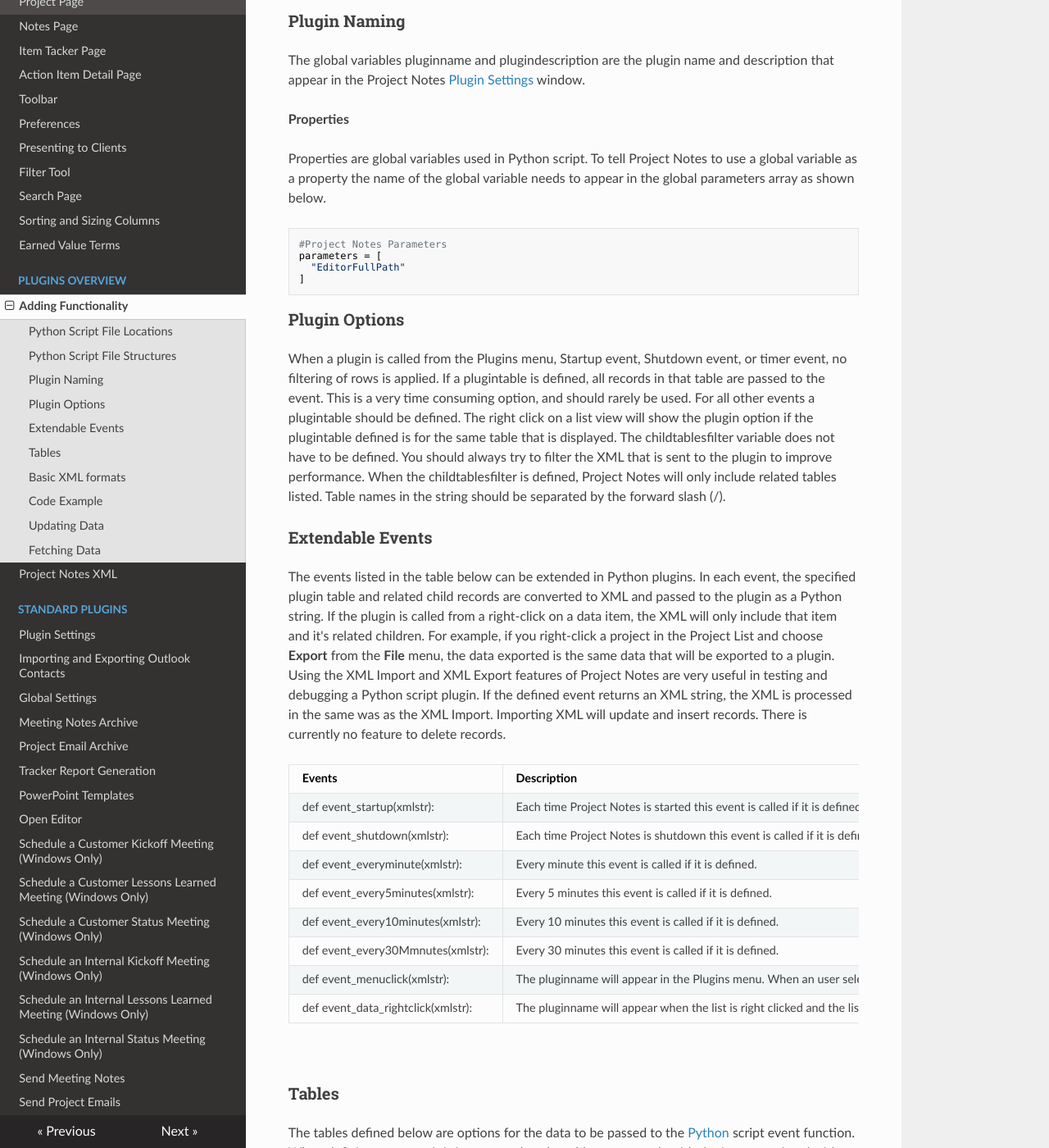
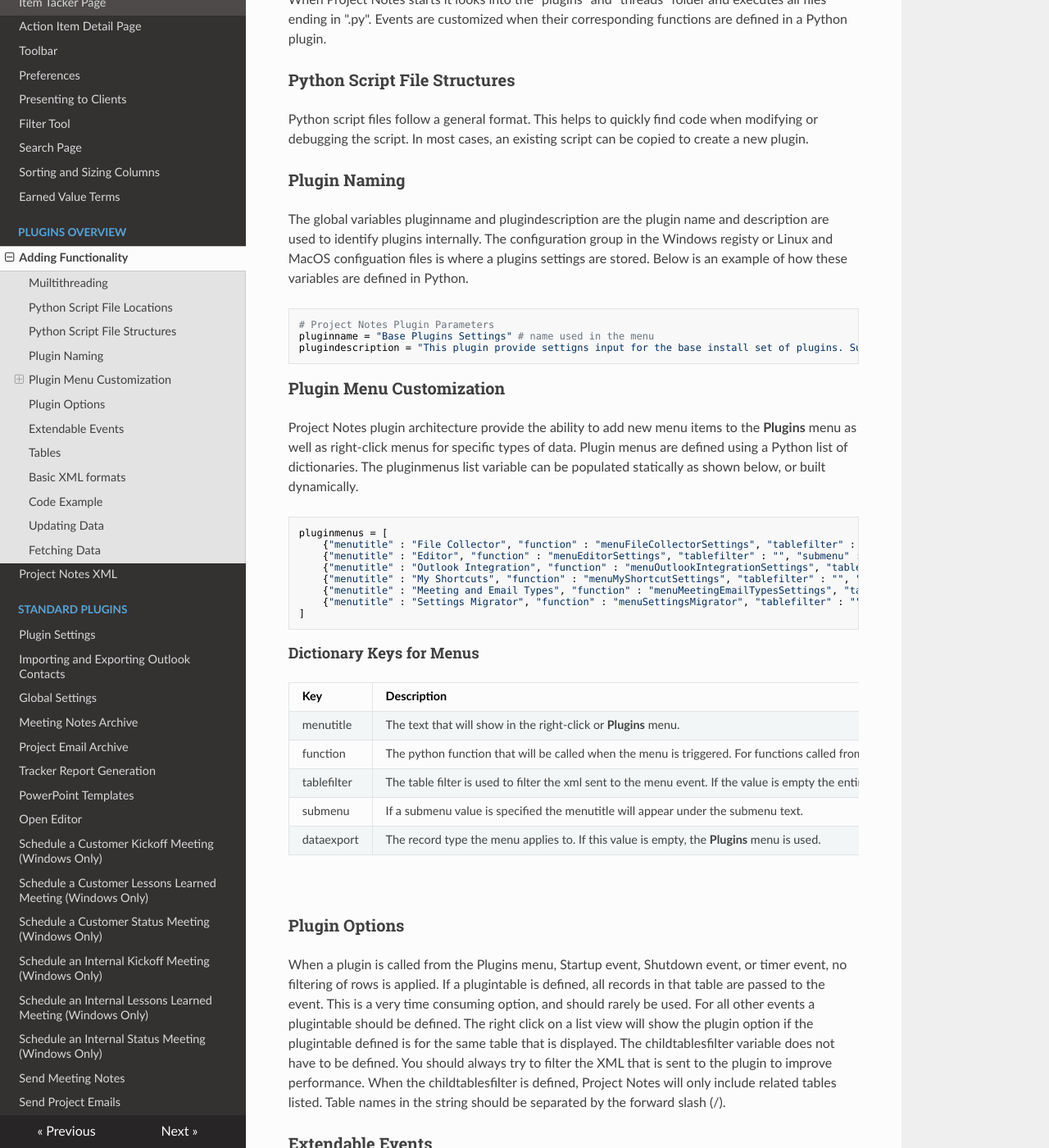
Before and after one commit to kestermckinney/ProjectNotes, an MkDocs documentation site: the page built from docs/PluginsOverview/AddingFunctionality.md, in a window 1280 px wide and 1400 px high, scrolled down 800 px. Shown: the whole window at 82% size. Built offline with MkDocs 1.6.1, drawn with Linux system fonts in a browser that asks for light colours; nearby versions of some CDN libraries; some of the changed text lies outside the part shown.

Commit message:
Documentation Updates

````diff
--- a/docs/PluginsOverview/AddingFunctionality.md
+++ b/docs/PluginsOverview/AddingFunctionality.md
@@ -8,27 +8,52 @@
 
 For examples on how to use PyQt6 see [https://build-system.fman.io/pyqt6-tutorial](<https://build-system.fman.io/pyqt6-tutorial>)
 
+### Muiltithreading
+
+There are two fundamental types of plugins main thread and background threads. The main thread plugins reside in the plugins folder and can display user interface elements.  Background threads reside in the threads folder and should not display user interface items. The Qt framework does not support messaging UI elements in background threads.  Both plugin types are based upon Python scripting, however each require different elements to be present within the script.
+
 ### Python Script File Locations
 
-When Project Notes starts it looks into the "plugins" folder and executes all files ending in ".py". Events are customized when their corresponding functions are defined in a Python plugin. The variables also define Property values the plugin will use.
+When Project Notes starts it looks into the "plugins" and "threads" folder and executes all files ending in ".py". Events are customized when their corresponding functions are defined in a Python plugin.
 
 ### Python Script File Structures
 
-Python script files follow a general format. This helps to quickly find code when modifying or debugging the script. In most cases, you will copy an existing script in order to create a new plugin.
+Python script files follow a general format. This helps to quickly find code when modifying or debugging the script. In most cases, an existing script can be copied to create a new plugin.
 
 ### Plugin Naming
-The global variables pluginname and plugindescription are the plugin name and description that appear in the Project Notes [Plugin Settings](<../StandardPlugins/PluginSettings.md>) window.
-
-**Properties**
-
-Properties are global variables used in Python script. To tell Project Notes to use a global variable as a property the name of the global variable needs to appear in the global parameters array as shown below.
+The global variables pluginname and plugindescription are the plugin name and description are used to identify plugins internally.  The configuration group in the Windows registy or Linux and MacOS configuation files is where a plugins settings are stored.  Below is an example of how these variables are defined in Python.
 
 ```python
-#Project Notes Parameters
-parameters = [
-  "EditorFullPath"
+# Project Notes Plugin Parameters
+pluginname = "Base Plugins Settings" # name used in the menu
+plugindescription = "This plugin provide settigns input for the base install set of plugins. Supported platforms: Windows, Linux, MacOS"
+```
+
+### Plugin Menu Customization
+
+Project Notes plugin architecture provide the ability to add new menu items to the **Plugins** menu as well as right-click menus for specific types of data. Plugin menus are defined using a Python list of dictionaries.  The pluginmenus list variable can be populated statically as shown below, or built dynamically.
+
+```python
+pluginmenus = [
+    {"menutitle" : "File Collector", "function" : "menuFileCollectorSettings", "tablefilter" : "", "submenu" : "Settings", "dataexport" : ""},
+    {"menutitle" : "Editor", "function" : "menuEditorSettings", "tablefilter" : "", "submenu" : "Settings", "dataexport" : ""},
+    {"menutitle" : "Outlook Integration", "function" : "menuOutlookIntegrationSettings", "tablefilter" : "", "submenu" : "Settings", "dataexport" : ""},
+    {"menutitle" : "My Shortcuts", "function" : "menuMyShortcutSettings", "tablefilter" : "", "submenu" : "Settings", "dataexport" : ""},
+    {"menutitle" : "Meeting and Email Types", "function" : "menuMeetingEmailTypesSettings", "tablefilter" : "", "submenu" : "Settings", "dataexport" : ""},
+    {"menutitle" : "Settings Migrator", "function" : "menuSettingsMigrator", "tablefilter" : "", "submenu" : "Settings", "dataexport" : ""},
 ]
 ```
+
+#### Dictionary Keys for Menus
+| **Key** | **Description** |
+| :--- | :--- |
+| menutitle | The text that will show in the right-click or **Plugins** menu. |
+| function | The python function that will be called when the menu is triggered. For functions called from the **Plugins** menu, only one parameter is provided.  For functions called from a right-click on a data type, the first parameter is an XML string, and the second is a string parameter. |
+| tablefilter | The table filter is used to filter the xml sent to the menu event.  If the value is empty the entire data tree will be exported.  Applying the table filter reduces the cost of generating the xml.  For example when exporting a project record all data associated with the project will be exported if a filter is not applied.  If a filter of "projects/project_notes" were used only the project record and assocated notes records would be included. |
+| submenu | If a submenu value is specified the menutitle will appear under the submenu text. |
+| dataexport | The record type the menu applies to.  If this value is empty, the **Plugins** menu is used. |
+
+<br>
 
 ### Plugin Options
 
@@ -36,18 +61,13 @@
 
 ### Extendable Events
 
-The events listed in the table below can be extended in Python plugins. In each event, the specified plugin table and related child records are converted to XML and passed to the plugin as a Python string. If the plugin is called from a right-click on a data item, the XML will only include that item and it's related children. For example, if you right-click a project in the Project List and choose **Export** from the **File** menu, the data exported is the same data that will be exported to a plugin. Using the XML Import and XML Export features of Project Notes are very useful in testing and debugging a Python script plugin. If the defined event returns an XML string, the XML is processed in the same was as the XML Import. Importing XML will update and insert records. There is currently no feature to delete records.
+The events listed in the table below can be extended in Python plugins. In each event, the specified plugin table and related child records are converted to XML and passed to the plugin as a Python string. If the plugin is called from a right-click on a data item, the XML will only include that item and it's related children. For example, if you right-click a project in the Project List and choose **Export** from the **File** menu, the data exported is the same data that will be exported to a plugin. Using the XML Import and XML Export features of Project Notes are very useful in testing and debugging a Python script plugin. If the defined event returns an XML string, the XML is processed in the same was as the XML Import. Importing XML will update, insert, or delete records.
 
-| **Events** | **Description** |
+| **Event** | **Description** |
 | :--- | :--- |
-| def event_startup(xmlstr): | Each time Project Notes is started this event is called if it is defined. |
-| def event_shutdown(xmlstr): | Each time Project Notes is shutdown this event is called if it is defined. |
-| def event_everyminute(xmlstr): | Every minute this event is called if it is defined. |
-| def event_every5minutes(xmlstr): | Every 5 minutes this event is called if it is defined. |
-| def event_every10minutes(xmlstr): | Every 10 minutes this event is called if it is defined. |
-| def event_every30Mmnutes(xmlstr): | Every 30 minutes this event is called if it is defined. |
-| def event_menuclick(xmlstr): | The pluginname will appear in the Plugins menu. When an user selects the menu option, the plugin is called. |
-| def event_data_rightclick(xmlstr): | The pluginname will appear when the list is right clicked and the list contains data from the defined plugintable. When a list is right-clicked and the corresponding plugintable is specified, this event is called if it is defined. |
+| event\_startup | The startup event executes when the the plugin is first loaded. |
+| event\_shutdown | The shutdown executes just before the plugin is unloaded. |
+| event\_timer | This event is only used in a thread.  The frequency the event is triggered is defined by the "plugintimerevent" variable defined in the script.  If the variable is not defined the default value is 1 for every one minute. |
 
 <br>
 
@@ -75,7 +95,7 @@
 
 ### Basic XML formats
 
-The example below show an XML export of a person. Notice child tables contain the **"*filter\_field"*** and **"*filter\_value"*** attributes to define the parent child relationship of the data. Many attributes such as file names and column numbers are provided to give the export further context, but are not used in the import.
+The example below show an XML export of a person. Notice child tables contain the **"*filter\_field"*** and **"*filter\_value"*** attributes to define the parent child relationship of the data. Many attributes such as file names and column numbers are provided to give the export further context, but are not used in the import. A more detailed description can be found in [Project Notes XML](ProjectNotesXML.md).
 
 ```xml
 <xml version="1.0" encoding="UTF-8">
--- a/docs/StandardPlugins/PluginSettings.md
+++ b/docs/StandardPlugins/PluginSettings.md
@@ -1,24 +1,18 @@
 # Plugin Settings
 
-## Controlling Active Plugins
+## Managing and Storing Settings
 
-The Plugin Settings window lists all of the available plugins and the events that they are tied to. The Plugin Description text box contains an explanation of what the plugin does. When Project Notes starts it looks through the "plugins" folder and loads all of the ".py" files into the [Python](<http://http://www.python.org>) interpreter. The Python files contain the information displayed on the Plugin Settings window. By default any new plugins found are set as enabled and stored in your personal operating system profile. In Windows, this is the registry and on MacOS and Linux systems this is a configuration file.
+Each plugin will typically have a settings the user will want to change. The plugins provided with Project Notes store settings in the personal operating system profile under a Plugin Settings group with the application settings. In Windows, this is the registry and on MacOS and Linux systems this is a configuration file.  The "base_plugin_settings.py" plugin script contains all of the code to handle the user interface for modifying settings of the base plugins included with Project Notes.  The Qt Forms for these settings are located in the "forms" folder under the plugins folder.  Using Qt Designer the user interface elements can be created an modified.
 
 ### Events
 
-The Python script specifies which events it will handle. The table below describes the different events available.
+Project notes calls standard events when they are defined within the Python script.  An event take one parameter called parameter.  When an event is called from the Plugins menu the parameter is not used.
 
 | **Event** | **Description** |
 | :--- | :--- |
-| event\_startup | The startup event executes when the application is opened. |
-| event\_shutdown | The shutdown executes when the application closed. |
-| event\_everyminute | Once a database is open this event is called every minute. |
-| event\_every5minutes | Once a database is open this event is called every 5 minutes. |
-| event\_every10minutes | Once a database is open this event is called every 10 minutes. |
-| event\_every30Mmnutes | Once a database is open this event is called every 30 minutes. |
-| event\_menuclick | Makes the plugin appear in the Plugins menu, and is called when the menu option is chosen. |
-| event\_data\_rightclick | Makes the plugin appear in the Right-Click on a list, and is called when the menu option is chosen. |
-
+| event\_startup | The startup event executes when the the plugin is first loaded. |
+| event\_shutdown | The shutdown executes just before the plugin is unloaded. |
+| event\_timer | This event is only used in a thread.  The frequency the event is triggered is defined by the "plugintimerevent" variable defined in the script.  If the variable is not defined the default value is 1 for every one minute. |
 
 <br>
 ### Properties
````
Also changed, not shown: docs/PluginsOverview/ProjectNotesXML.md (+2 -1 lines).
